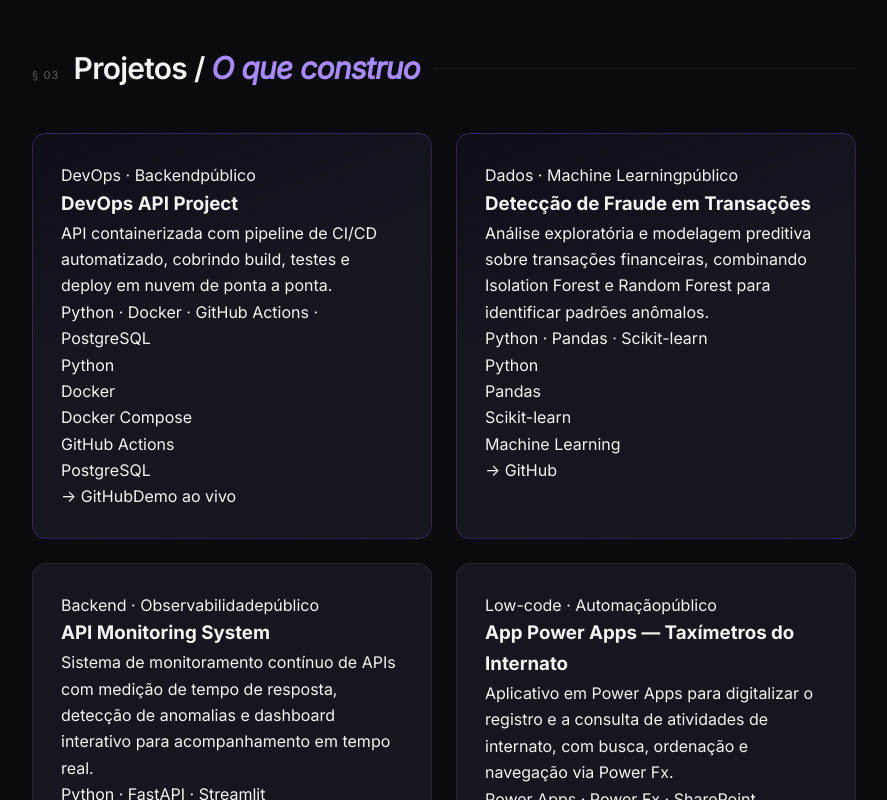
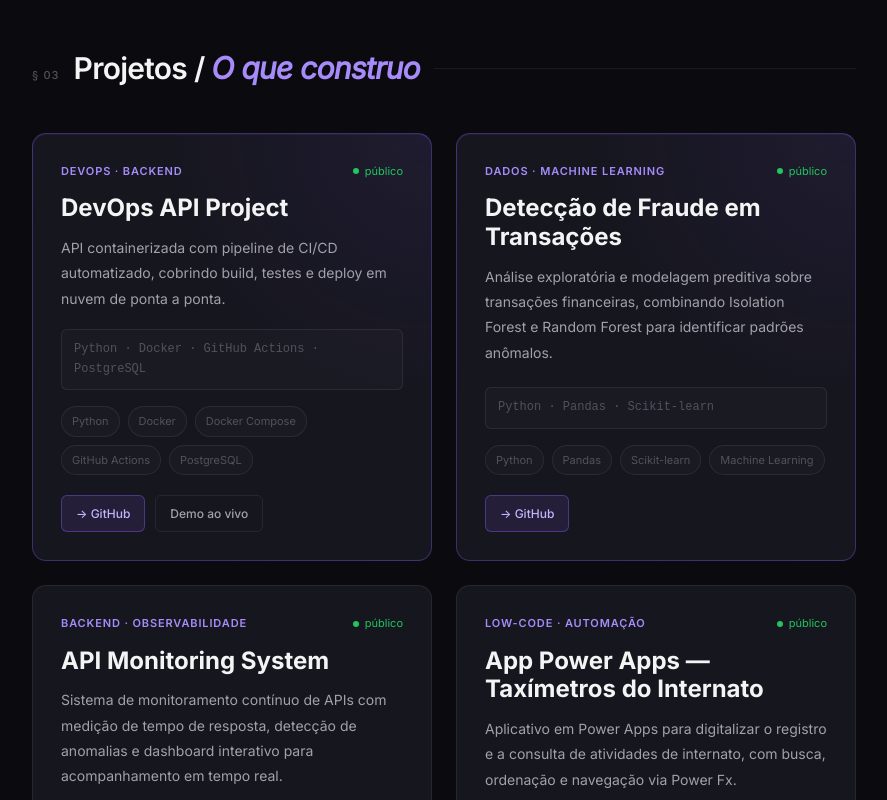
Before and after one commit to Filipcardos/filipe-portfolio, a React (Vite) app: page / in a window 1280 px wide. Shown: the part 1900-2700 px from the top of the page, without its empty margins (196-1083 px from the left). Built offline with nearby package versions, Linux system fonts and the light colour scheme.

Commit message:
Enhance proj-card styles for better layout and hover effects

```diff
--- a/src/styles/projects.css
+++ b/src/styles/projects.css
@@ -7,6 +7,7 @@
   display: grid;
   grid-template-columns: repeat(2, minmax(0, 1fr));
   gap: 24px;
+  align-items: stretch;
 }
 
 /* ── Card base ── */
@@ -17,6 +18,7 @@
   padding: 28px;
   display: flex;
   flex-direction: column;
+  min-height: 320px;
   position: relative;
   overflow: hidden;
   transition:
@@ -25,42 +27,191 @@
     box-shadow var(--dur) var(--ease);
 }
 
-/* Linha de brilho no topo ao hover */
+/* Linha de brilho superior */
 .proj-card::before {
   content: '';
   position: absolute;
-  top: 0;
-  left: 0;
-  right: 0;
+  inset: 0 auto auto 0;
+  width: 100%;
   height: 1px;
   background: linear-gradient(
     90deg,
-    transparent 0%,
-    var(--purple-border) 50%,
-    transparent 100%
+    transparent,
+    var(--purple-border),
+    transparent
   );
   opacity: 0;
-  transition: opacity 0.3s var(--ease);
+  transition: opacity 0.3s ease;
 }
 
 .proj-card:hover {
+  transform: translateY(-4px);
   border-color: var(--border-hover);
-  transform: translateY(-2px);
   box-shadow:
-    0 16px 48px rgba(0, 0, 0, 0.45),
-    0 0 0 1px var(--border-hover);
+    0 20px 40px rgba(0, 0, 0, 0.45),
+    0 0 0 1px rgba(139, 92, 246, 0.15);
 }
 
 .proj-card:hover::before {
   opacity: 1;
 }
 
-/* Destaque visual sem ocupar duas colunas */
+/* ── Destaque ── */
 .proj-card--featured {
+  border-color: rgba(139, 92, 246, 0.35);
+
+  background:
+    radial-gradient(
+      circle at top right,
+      rgba(139, 92, 246, 0.08),
+      transparent 45%
+    ),
+    var(--bg-card);
+
+  box-shadow:
+    inset 0 1px 0 rgba(139, 92, 246, 0.1);
+}
+
+/* ── Topo ── */
+.proj-card__top {
+  display: flex;
+  justify-content: space-between;
+  align-items: center;
+  gap: 12px;
+  margin-bottom: 14px;
+}
+
+.proj-card__type {
+  font-size: 11px;
+  font-weight: 600;
+  letter-spacing: 0.08em;
+  text-transform: uppercase;
+  color: var(--purple-light);
+}
+
+/* ── Status ── */
+.proj-card__status {
+  display: flex;
+  align-items: center;
+  gap: 6px;
+  font-size: 11px;
+  color: #22c55e;
+  white-space: nowrap;
+}
+
+.proj-card__status-dot {
+  width: 6px;
+  height: 6px;
+  border-radius: 999px;
+  background: #22c55e;
+}
+
+/* ── Nome ── */
+.proj-card__name {
+  font-size: 1.5rem;
+  font-weight: 700;
+  color: var(--text);
+  line-height: 1.2;
+  margin-bottom: 12px;
+}
+
+/* ── Descrição ── */
+.proj-card__desc {
+  font-size: 14px;
+  line-height: 1.8;
+  color: var(--text-2);
+  margin-bottom: 18px;
+  flex: 1;
+}
+
+/* ── Métrica ── */
+.proj-card__metric {
+  font-family: var(--font-mono);
+  font-size: 12px;
+  color: var(--text-3);
+  background: rgba(255, 255, 255, 0.02);
+  border: 1px solid var(--border);
+  border-radius: var(--r);
+  padding: 10px 12px;
+  margin-bottom: 16px;
+}
+
+/* ── Tags ── */
+.proj-card__tags {
+  display: flex;
+  flex-wrap: wrap;
+  gap: 8px;
+  list-style: none;
+  margin-bottom: 20px;
+}
+
+.proj-card__tag {
+  font-size: 11px;
+  padding: 5px 10px;
+  border-radius: 999px;
+  border: 1px solid var(--border);
+  background: rgba(255, 255, 255, 0.02);
+  color: var(--text-3);
+  transition: all 0.25s ease;
+}
+
+.proj-card__tag:hover {
   border-color: var(--purple-border);
-  background: linear-gradient(
-    160deg,
-    rgba(139, 92, 246, 0.04) 0%,
-    var(--bg-card) 40%
-  );
+  color: var(--text);
 }
+
+/* ── Links ── */
+.proj-card__links {
+  display: flex;
+  gap: 10px;
+  margin-top: auto;
+}
+
+.proj-link {
+  display: inline-flex;
+  align-items: center;
+  justify-content: center;
+  padding: 8px 14px;
+  border-radius: var(--r);
+  font-size: 12px;
+  font-weight: 500;
+  text-decoration: none;
+  border: 1px solid var(--border);
+  color: var(--text-2);
+  transition: all 0.25s ease;
+}
+
+.proj-link:hover {
+  background: var(--bg-hover);
+  border-color: var(--border-hover);
+  color: var(--text);
+}
+
+.proj-link--primary {
+  color: #c4b5fd;
+  border-color: rgba(139, 92, 246, 0.4);
+  background: rgba(139, 92, 246, 0.12);
+}
+
+.proj-link--primary:hover {
+  background: rgba(139, 92, 246, 0.22);
+  border-color: rgba(139, 92, 246, 0.55);
+}
+
+/* ── Rodapé ── */
+.projects-footer {
+  display: flex;
+  justify-content: center;
+  margin-top: 32px;
+}
+
+/* ── Responsivo ── */
+@media (max-width: 900px) {
+  .projects-grid {
+    grid-template-columns: 1fr;
+  }
+
+  .proj-card {
+    min-height: auto;
+  }
+}
```
